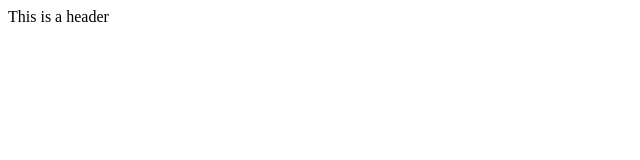
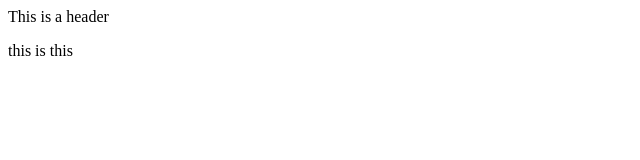
Before and after one commit to KloudKitsune/new-repository, a plain HTML site: page index.html in a window 1280 px wide. Shown: the full height of the page, 0-640 px from the left. Drawn offline with Linux system fonts and the light colour scheme.

Commit message:
add p tag

```diff
--- a/index.html
+++ b/index.html
@@ -6,5 +6,6 @@
     <title>Document</title>
   </head>
   <header>This is a header</header>
+  <p>this is this</p>
   <body></body>
 </html>
```
